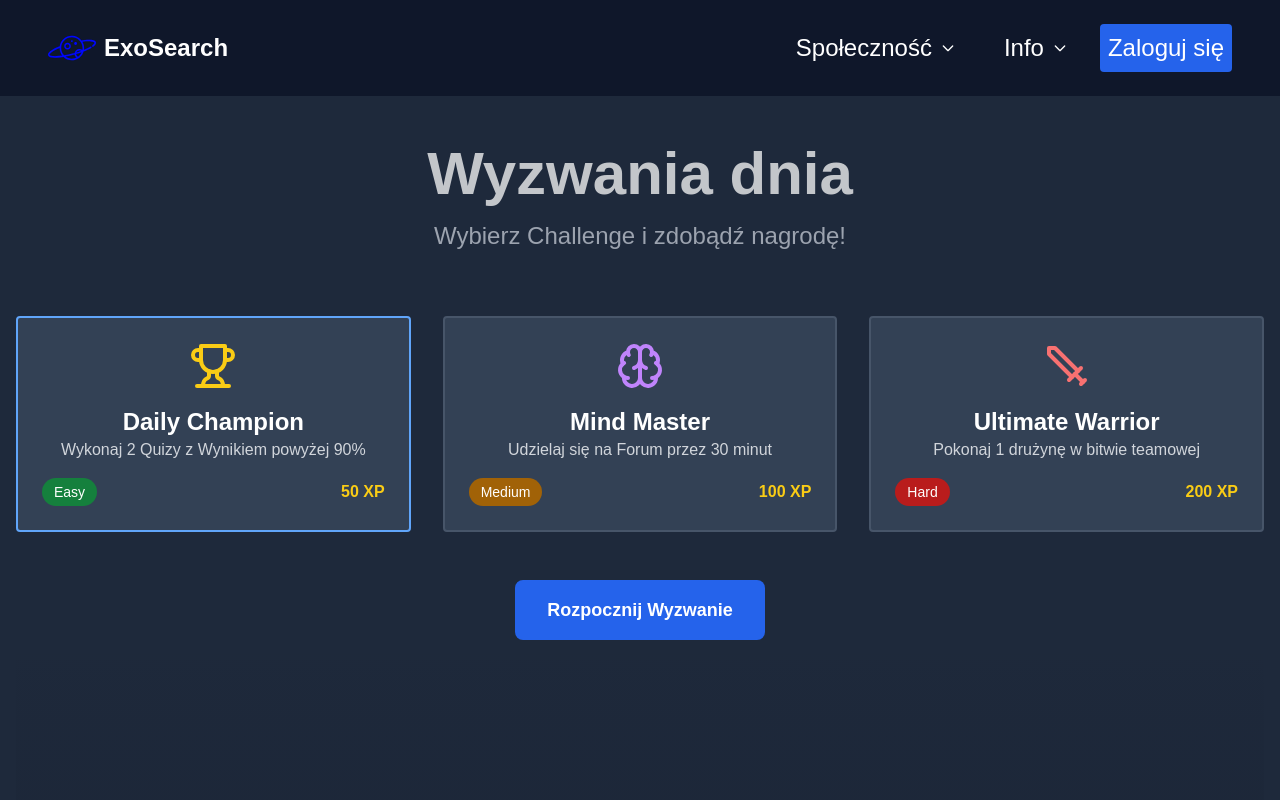
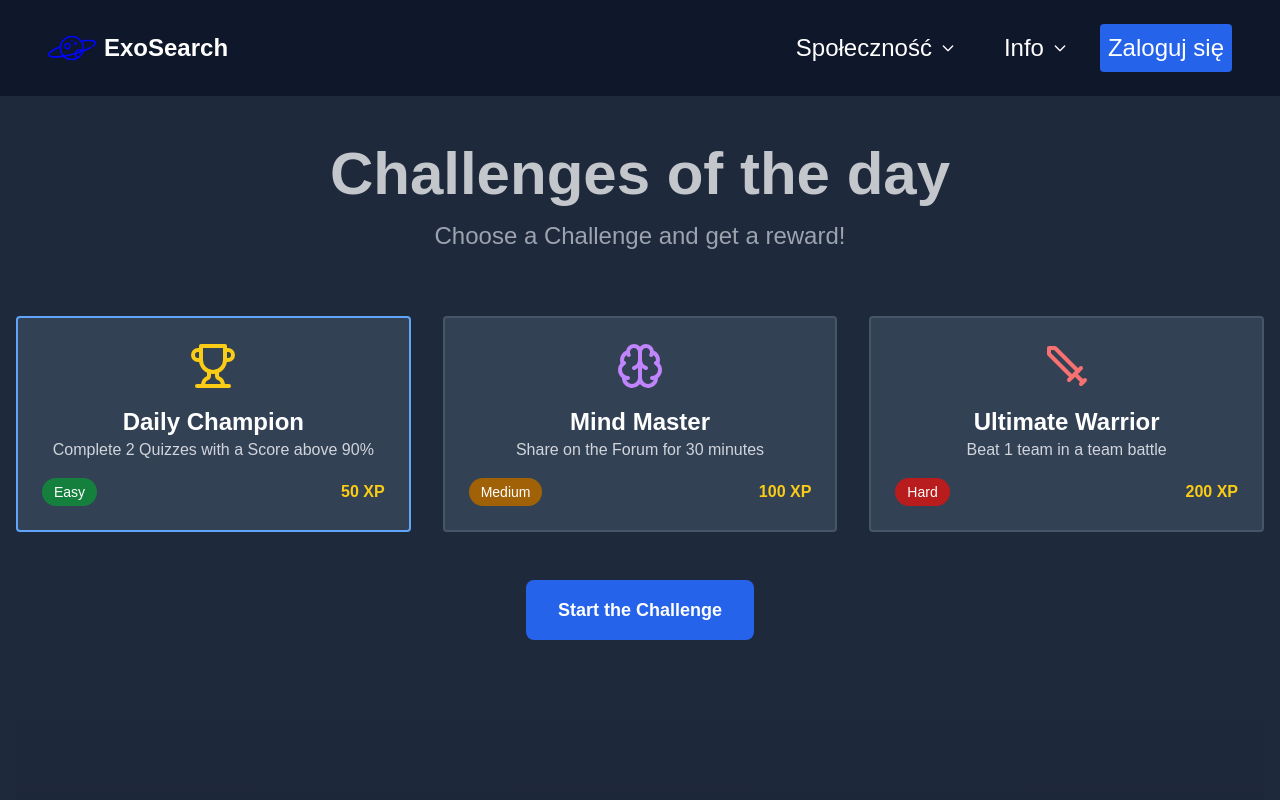
Before and after one commit to Andrz3jj/front-end-hackathon, a React (Vite) app in the folder landing-page/: page /Challenges in a window 1280 px wide. Both pictures are taken after a click on the element 213 px from the left and 424 px from the top of the page. Shown: the top 800 px of the page. Built offline with nearby package versions, Linux system fonts and the light colour scheme.

Commit message:
Translated Challenges.tsx

```diff
--- a/landing-page/src/components/Challenges.tsx
+++ b/landing-page/src/components/Challenges.tsx
@@ -2,14 +2,14 @@ import { useState } from 'react';
 import { Trophy, Sword, Brain } from 'lucide-react';
 import Ranking from './Table.tsx';
 const Challenges = () => {
-    const [selectedQuest, setSelectedQuest] = useState<number | null>(null); // Make sure to define the state type explicitly as number | null.
+    const [selectedQuest, setSelectedQuest] = useState<number | null>(null);
 
     const quests = [
         {
             id: 1,
             title: "Daily Champion",
             icon: <Trophy className="w-12 h-12 text-yellow-400" />,
-            description: "Wykonaj 2 Quizy z Wynikiem powyżej 90%",
+            description: "Complete 2 Quizzes with a Score above 90%",
             reward: "50 XP",
             difficulty: "Easy"
         },
@@ -17,7 +17,7 @@ const Challenges = () => {
             id: 2,
             title: "Mind Master",
             icon: <Brain className="w-12 h-12 text-purple-400" />,
-            description: "Udzielaj się na Forum przez 30 minut",
+            description: "Share on the Forum for 30 minutes",
             reward: "100 XP",
             difficulty: "Medium"
         },
@@ -25,7 +25,7 @@ const Challenges = () => {
             id: 3,
             title: "Ultimate Warrior",
             icon: <Sword className="w-12 h-12 text-red-400" />,
-            description: "Pokonaj 1 drużynę w bitwie teamowej",
+            description: "Beat 1 team in a team battle",
             reward: "200 XP",
             difficulty: "Hard"
         }
@@ -34,13 +34,12 @@ const Challenges = () => {
     return (
         <div className="bg-slate-800 text-white min-h-screen rounded-xl">
             <div className="container mx-auto px-4 py-16">
-                {/* Header Section */}
                 <div className="text-center space-y-4 mb-16">
                     <h1 className="text-4xl md:text-6xl font-bold animate-pulse">
-                        Wyzwania dnia
+                        Challenges of the day
                     </h1>
                     <p className="text-lg md:text-2xl text-gray-400">
-                        Wybierz Challenge i zdobądź nagrodę!
+                        Choose a Challenge and get a reward!
                     </p>
                 </div>
 
@@ -87,7 +86,7 @@ const Challenges = () => {
                 {selectedQuest && (
                     <div className="text-center mt-12">
                         <button className="px-8 py-4 bg-blue-600 hover:bg-blue-700 rounded-lg font-bold text-lg transition-all duration-300 transform hover:scale-105 hover:shadow-lg hover:shadow-blue-500/50">
-                            Rozpocznij Wyzwanie
+                            Start the Challenge
                         </button>
                     </div>
                 )}
```
